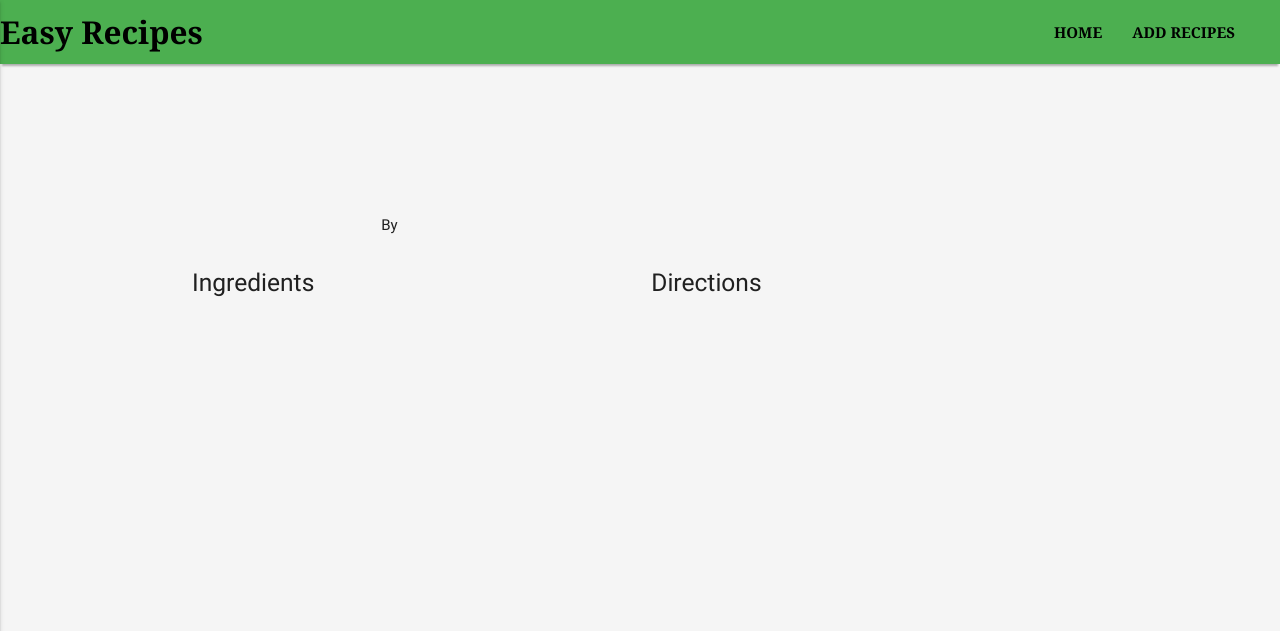
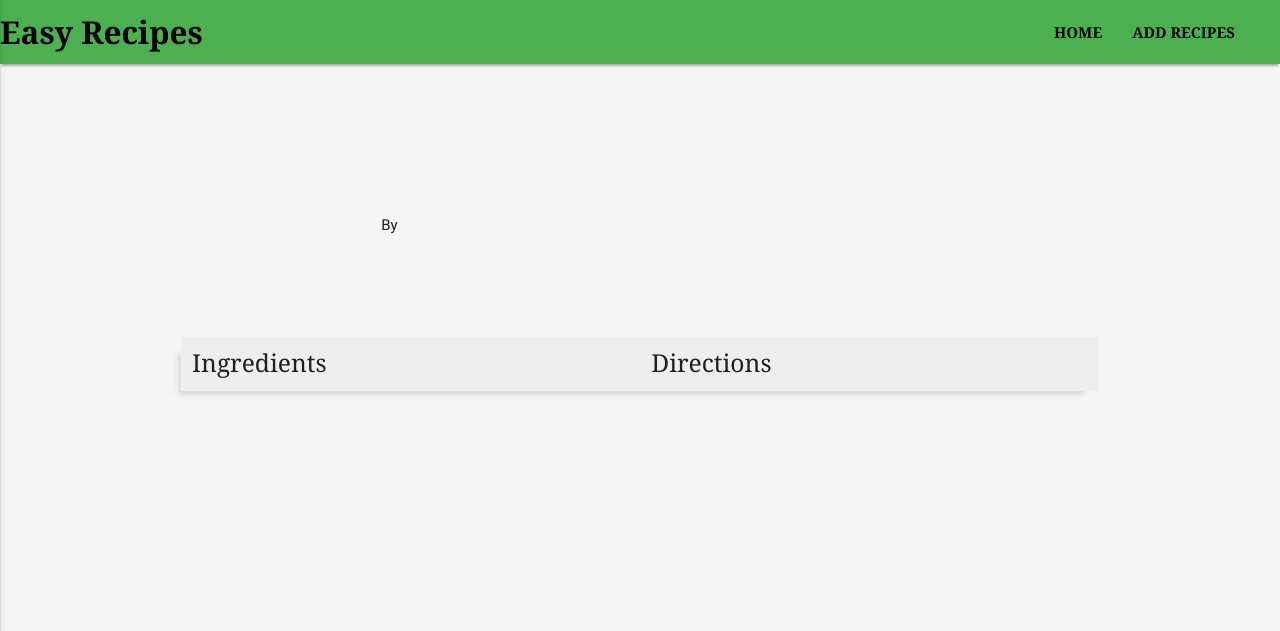
Before and after one commit to marcel-balint/easy-recipes, a Flask app: template templates/recipes/recipe_page.html in a window 1280 px wide. Shown: the top 631 px of the page. Run offline with Flask 2, Linux system fonts and the light colour scheme; the template is opened without the code that fills it, so the values that code supplies are empty; some libraries are stand-ins or nearby versions.

Commit message:
Querying the descriptin of recipe in a list and added styles to 'reipe_page'

```diff
--- a/static/css/style.css
+++ b/static/css/style.css
@@ -139,10 +139,13 @@ ul:not(.browser-default) {
 
 .recipe-title {
     text-align: center;
-    font-family: alda, serif;
+    font-family:  Georgia;
     margin-bottom: 20px;
-    color: #0c0c0c;
-    line-height: 1.1;
+    color: #000;
+    font-size: 26px;
+    line-height: 30px;
+    letter-spacing: 1px;
+    font-weight: 500;
 }
 
 .recipe-publish {
@@ -160,6 +163,43 @@ ul:not(.browser-default) {
     font-weight: bold;
 }
 
+.recipe-info {
+    margin-top: 100px;
+    box-shadow: -9px 10px 5px -6px rgba(218, 218, 218, 1);
+    margin-left: 30px;
+    margin-right: 30px;
+    background-color: #eee
+}
+
+.ol-list {
+    list-style: none;
+    counter-reset: my-counter;
+}
+
+.ol-list .list {
+    counter-increment: my-counter;
+}
+
+.ol-list .list::before {
+    content: counter(my-counter) ". ";
+    color: #008b00;
+    font-weight: bold;
+}
+
+.ul-list {
+    border-bottom: 3px solid #4caf50;
+    font-weight: 400;
+    margin-top: 15px;
+    font-size: 17px;
+}
+.list {
+    font-size: 17px;
+    font-family: Georgia;
+}
+h5 {
+    font-family: Georgia;
+}
+
 @media (max-width:1200px) and (min-width:993px) {
     .container .row {
         margin-left: -85px;
@@ -170,6 +210,13 @@ ul:not(.browser-default) {
     }
 }
 
+@media (max-width: 993px) {
+    .container .row {
+        margin-left: 20px;
+        margin-right: 20px;
+    }
+}
+
 @media (max-width: 600px) {
     .card.medium {
         margin-left: 30px;
@@ -177,6 +224,10 @@ ul:not(.browser-default) {
     }
     nav .brand-logo {
         margin-left: 5px;
+    }
+    .container .row {
+        margin-left: 30px;
+        margin-right: 30px;
     }
 }
 
--- a/templates/countries/china.html
+++ b/templates/countries/china.html
@@ -9,7 +9,7 @@
                     <img class="recipe-img responsive-imgs" src="{{ recipe.image }}" alt="{{ recipe.recipe_name }}">
                 </div>
                 <div class="card-content">
-                    <p>author - <strong>{{ recipe.author }}</strong></p>
+                    <p>Author - <strong>{{ recipe.author }}</strong></p>
                 </div>
                 <div class="card-action">
                     {{ recipe.recipe_name }}
--- a/templates/recipes/recipe_page.html
+++ b/templates/recipes/recipe_page.html
@@ -4,19 +4,24 @@
     <div class="recipe-publish">
         <span class="recipe-author">By <span class="author-name">{{ recipe.author }}</span></span>
     </div>
-    <div class="row">
-        <div >
-            <div class="col s12 m6 l6">
+
+    <div class="row recipe-info">
+        <div>
+            <div class="col s12 m12 l6">
                 <h5>Ingredients</h5>
-                <ol>
+                <ul>
                     {% for i in recipe.ingredients %}
-                    <li>{{ i.capitalize() }}</li>
+                    <li class="ul-list">{{ i.capitalize() }}</li>
+                    {% endfor %}
+                </ul>
+            </div>
+            <div class="col s12 m12 l6">
+                <h5>Directions</h5>
+                <ol class="ol-list">
+                    {% for x in recipe.directions %}
+                    <li class="list">{{ x }}</li>
                     {% endfor %}
                 </ol>
-            </div>
-            <div class="col s12 m6 l6">
-                <h5>Directions</h5>
-                <p>{{ recipe.directions }}</p>
             </div>
         </div>
     </div>
```
